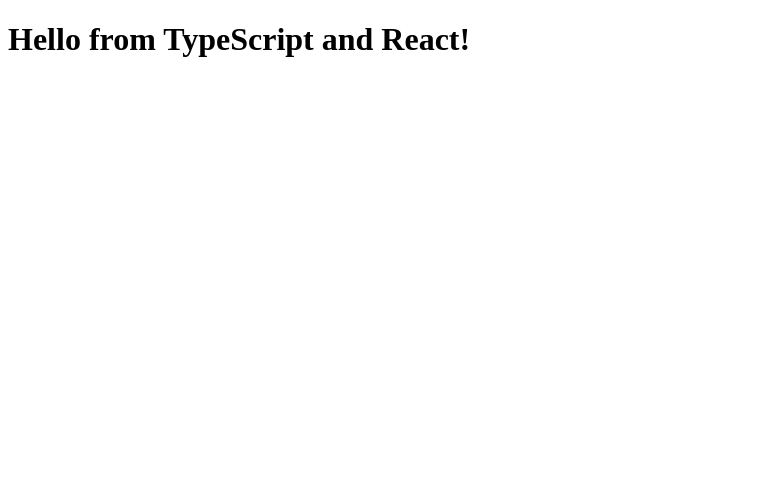
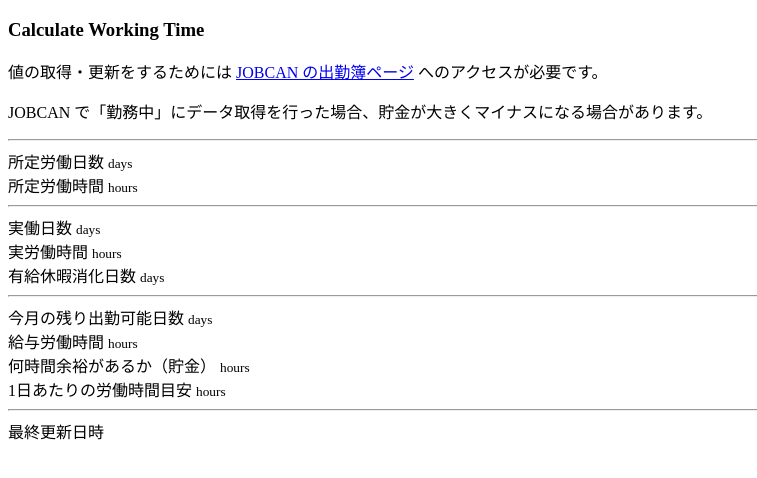
Before and after one commit to tmd45/jobcanWorktimeCalculator, a React app: page / in a window 1280 px wide. Shown: the top 478 px of the page, without its empty margins (0-757 px from the left). Built offline with nearby package versions, Linux system fonts and the light colour scheme; the HTML template or start-up script is replaced by a standard one.

Commit message:
:+1: Add MainPage component

```diff
--- /dev/null
+++ b/src/App.tsx
@@ -0,0 +1,7 @@
+import * as React from "react";
+
+import MainPage from "./components/MainPage";
+
+const App = () => <MainPage />;
+
+export default App;
--- a/src/components/Hello.tsx
+++ /dev/null
@@ -1,9 +0,0 @@
-import * as React from "react";
-
-export interface HelloProps {
-  compiler: string;
-  framework: string;
-}
-
-export const Hello = ({ compiler, framework }: HelloProps) =>
-  <h1>Hello from {compiler} and {framework}!</h1>;
--- /dev/null
+++ b/src/components/MainPage.tsx
@@ -0,0 +1,49 @@
+import * as React from "react";
+
+export interface HelloProps {
+  compiler: string;
+  framework: string;
+}
+
+const MainPage = () =>
+  <div>
+    <h3>Calculate Working Time</h3>
+
+    <p className="notify">
+      値の取得・更新をするためには{" "}
+      <a href="https://ssl.jobcan.jp/employee/attendance" target="_blank">
+        JOBCAN の出勤簿ページ
+      </a>{" "}
+      へのアクセスが必要です。
+    </p>
+    <p className="notify">JOBCAN で「勤務中」にデータ取得を行った場合、貯金が大きくマイナスになる場合があります。</p>
+
+    <dl>
+      <hr />
+      <dt id="stdWorkDays">所定労働日数 <small>days</small></dt>
+      <dd />
+      <dt id="stdWorkHours">所定労働時間 <small>hours</small></dt>
+      <dd />
+      <hr />
+      <dt id="workedDays">実働日数 <small>days</small></dt>
+      <dd />
+      <dt id="workedHours">実労働時間 <small>hours</small></dt>
+      <dd />
+      <dt id="salariedDays">有給休暇消化日数 <small>days</small></dt>
+      <dd />
+      <hr />
+      <dt id="remainWorkDays">今月の残り出勤可能日数 <small>days</small></dt>
+      <dd />
+      <dt id="excessWorkTimes">給与労働時間 <small>hours</small></dt>
+      <dd />
+      <dt id="workTimeMargin">何時間余裕があるか（貯金） <small>hours</small></dt>
+      <dd />
+      <dt id="requiredWorkTimes">1日あたりの労働時間目安 <small>hours</small></dt>
+      <dd />
+      <hr />
+      <dt id="lastUpdatedAt">最終更新日時</dt>
+      <dd />
+    </dl>
+  </div>;
+
+export default MainPage;
--- a/src/index.tsx
+++ b/src/index.tsx
@@ -1,9 +1,6 @@
 import * as React from "react";
 import * as ReactDOM from "react-dom";
 
-import { Hello } from "./components/Hello";
+import App from "./App";
 
-ReactDOM.render(
-  <Hello compiler="TypeScript" framework="React" />,
-  document.getElementById("example")
-);
+ReactDOM.render(<App />, document.getElementById("example"));
```
Also changed, not shown: 1 other file (tests, documents, lock files or other folders).
